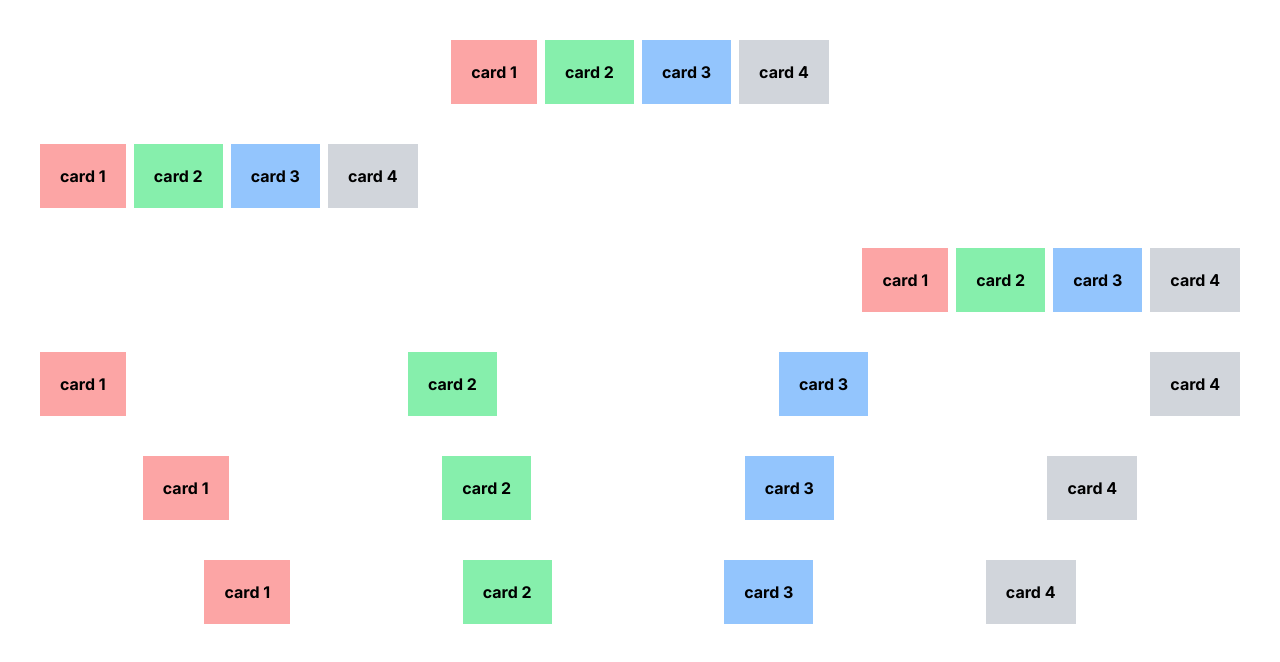
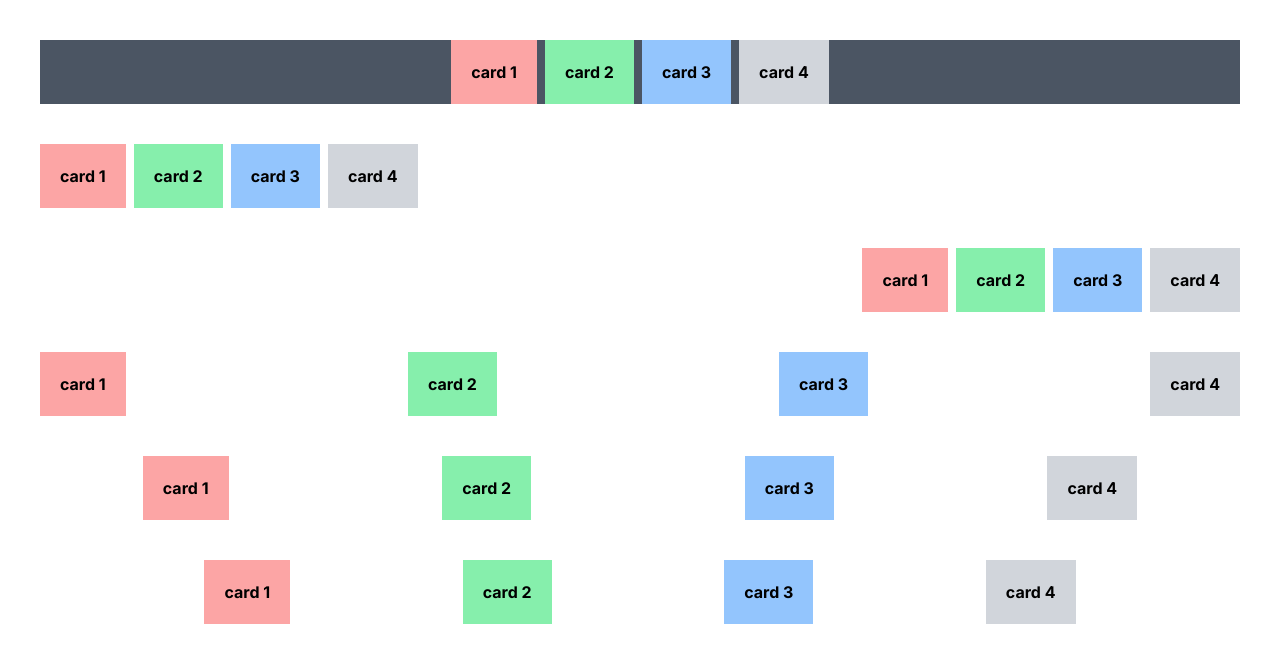
Before and after one commit to WhiteWolf36/PIAIC, a Next.js app in the folder Quarter 2/class1/: page /box in a window 1280 px wide. Shown: the top 662 px of the page. Built offline with nearby package versions, Linux system fonts and the light colour scheme.

Commit message:
learning

```diff
--- a/Quarter 2/class1/src/app/box/page.tsx
+++ b/Quarter 2/class1/src/app/box/page.tsx
@@ -3,7 +3,7 @@ import React from "react";
 function page() {
   return (
     <>
-      <div className="m-10 flex space-x-2 justify-center">
+      <div className="m-10 flex space-x-2 justify-center bg-gray-600">
         <button className="p-5 font-bold bg-red-300">card 1</button>
         <button className="p-5 font-bold bg-green-300">card 2</button>
         <button className="p-5 font-bold bg-blue-300">card 3</button>
--- a/Quarter 2/class1/src/app/card/page.tsx
+++ b/Quarter 2/class1/src/app/card/page.tsx
@@ -4,7 +4,7 @@ function page() {
   return (
     <>
       <div className="flex justify-center items-center h-screen w-screen bg-gray-300">
-        <div className="p-4 flex flex-col gap-4 w-[200px] bg-white shadow-lg rounded-md">
+        <div className="p-4 flex flex-col gap-4 w-[30%] bg-white shadow-lg rounded-md">
           <div>
             <h1 className="font-extrabold text-2xl text-blue-400">Some css</h1>
           </div>
```
